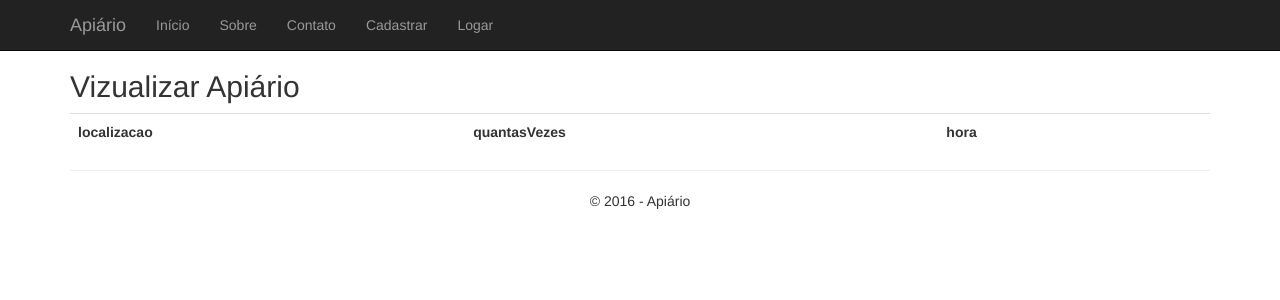
After one commit to viniciushfr/Engenharia-de-Software---Gerencia-de-apiario, an ASP.NET MVC app: template Software/Apiario/Apiario/Views/Cliente/VizualizarApiario.cshtml in a window 1280 px wide. The commit adds this page. Shown: the top 300 px of the page. Run offline with ASP.NET Core 8 and stand-ins for ASP.NET MVC 5, Linux system fonts and the light colour scheme; the template is opened without the code that fills it, so the values that code supplies are empty; the project's own start-up code is not run; a stand-in starts its controllers and pages; some libraries are stand-ins or nearby versions.

Commit message:
adicionando monitoramento de apiario

```diff
--- /dev/null
+++ b/Software/Apiario/Apiario/Views/Cliente/VizualizarApiario.cshtml
@@ -0,0 +1,43 @@
+@model IEnumerable<Apiario.Models.Apiario>
+@{
+    ViewBag.Title = "Vizualizar Apiário";
+    Layout = "~/Views/Shared/_Layout.cshtml";
+}
+
+<h2>Vizualizar Apiário</h2>
+
+<table class="table table-responsive">
+    <tr>
+        <th>
+            @Html.DisplayNameFor(model => model.localizacao)
+        </th>
+        <th>
+            @Html.DisplayNameFor(model => model.quantasVezes)
+        </th>
+        <th>
+            @Html.DisplayNameFor(model => model.hora)
+        </th>
+        <th></th>
+    </tr>
+
+
+    @foreach (var item in Model)
+    {
+        <tr>
+            <td>
+                @Html.DisplayFor(modelItem => item.localizacao)
+            </td>
+            <td>
+                @Html.DisplayFor(modelItem => item.quantasVezes)
+            </td>
+            <td>
+                @Html.DisplayFor(modelItem => item.hora)
+            </td>
+            <td>
+                <a href="/Cliente/Monitoramento?idApiario=@item.idApiario" class="btn btn-warning"><i class="fa fa-eye" aria-hidden="true"></i></a>
+            </td>
+        </tr>
+    }
+
+
+</table>
```
Also changed, not shown: Software/Apiario/Apiario/Controllers/ClienteController.cs (+11 -2 lines), Software/Apiario/Apiario/Views/Cliente/Monitoramento.cshtml (+34 -1 lines), Software/Apiario/Apiario/Apiario.csproj, 6 other files.
